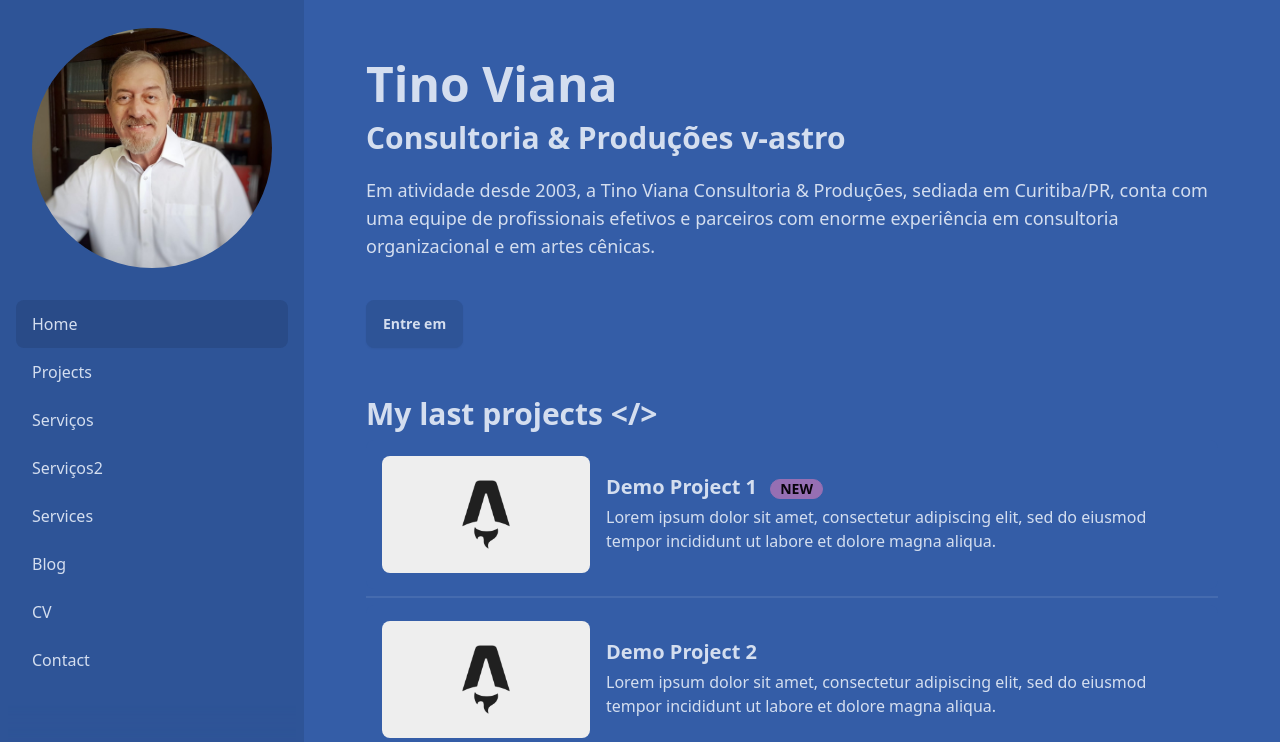
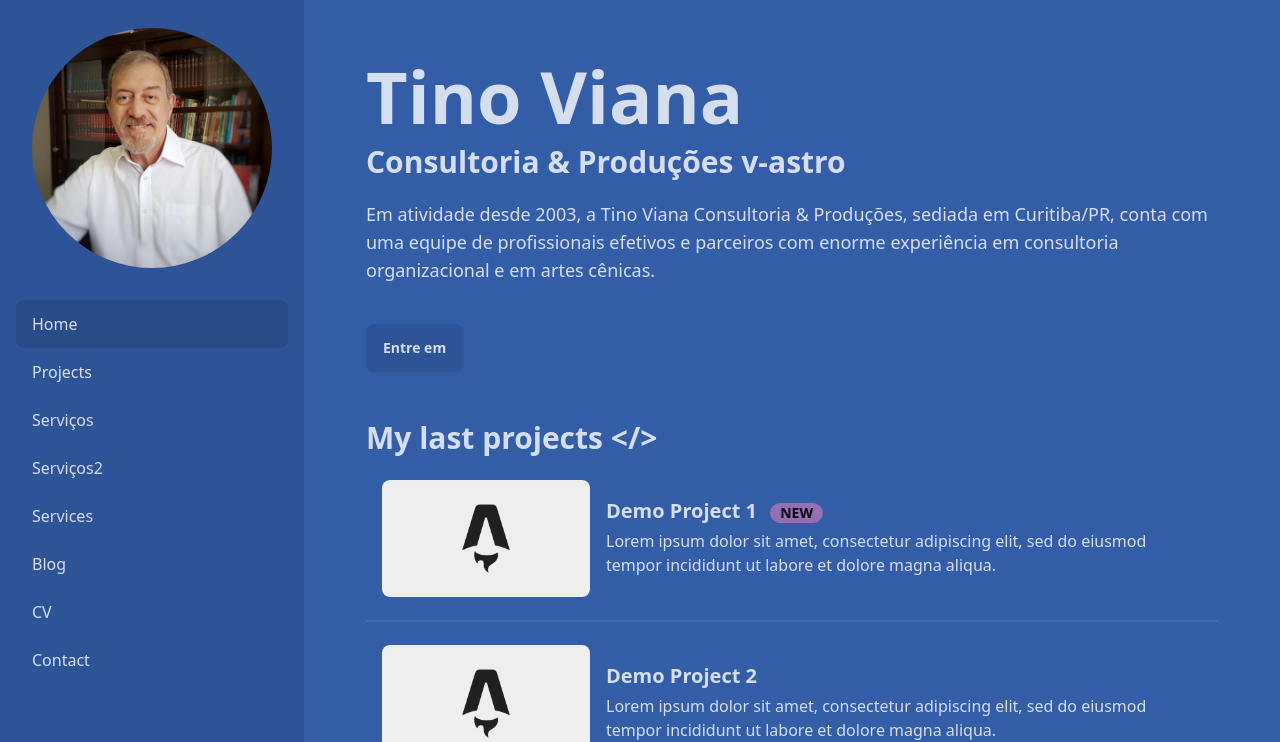
Before and after one commit to dsemblano/tinoviana-astrofy, an Astro site: page / in a window 1280 px wide. Shown: the top 742 px of the page. Built offline with nearby package versions, Linux system fonts and the light colour scheme; Astro itself is replaced by a stand-in of ours.

Commit message:
Animate.css and some animations at home

```diff
--- a/package.json
+++ b/package.json
@@ -16,6 +16,7 @@
     "@astrojs/rss": "^3.0.0",
     "@astrojs/sitemap": "^3.0.1",
     "@astrojs/tailwind": "^5.0.3",
+    "animate.css": "^4.1.1",
     "astro": "^4.0.2",
     "daisyui": "^4.4.10",
     "dayjs": "^1.11.9",
--- a/src/pages/index.astro
+++ b/src/pages/index.astro
@@ -12,9 +12,9 @@ const last_posts = posts.slice(0, 3);
 <BaseLayout sideBarActiveItemID="home">
   <div class="pb-12 mt-5">
     <!-- <div class="text-xl py-1">Hey there 👋</div> -->
-    <div class="text-5xl font-bold">Tino Viana</div>
-    <div class="text-3xl py-3 font-bold">Consultoria & Produções v-astro</div>
-    <div class="py-2">
+    <div class="text-7xl font-bold animate__animated animate__fadeInLeft animate__slow">Tino Viana</div>
+    <div class="text-3xl py-3 font-bold animate__animated animate__fadeInLeft animate__slow animate__delay-1s">Consultoria & Produções v-astro</div>
+    <div class="py-2 animate__animated animate__fadeInUp animate__delay-2s">
       <text class="text-lg">
         Em atividade desde 2003, a Tino Viana Consultoria & Produções, sediada em Curitiba/PR, conta com uma equipe de profissionais efetivos e parceiros com enorme experiência em consultoria organizacional e em artes cênicas.
       </text>
--- a/src/styles/global.css
+++ b/src/styles/global.css
@@ -1,3 +1,5 @@
+@import 'animate.css';
+
 .time-line-container>div:last-child .education__time>.education__line {
     display: none;
 }
```
Also changed, not shown: 1 other file.
